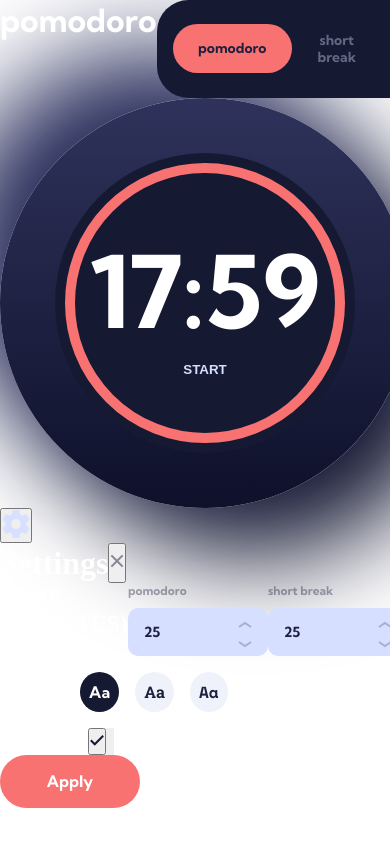
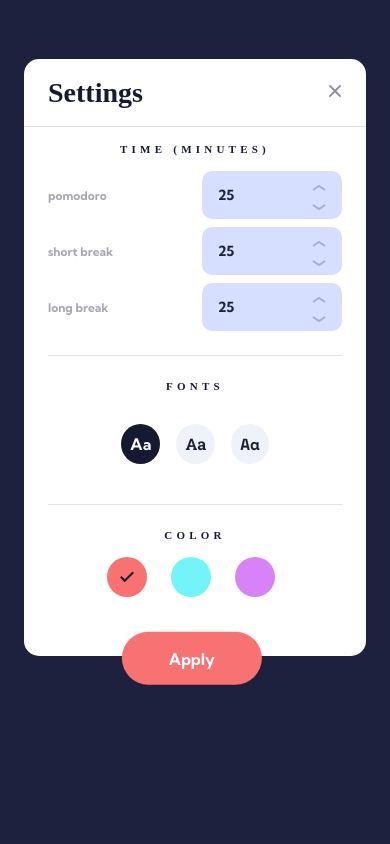
Before and after one commit to olaide-hok/pomodoro-app, a Next.js app: page / in a window 390 px wide. Both pictures are taken after a click on the button "settings". Built offline with nearby package versions, Linux system fonts and the light colour scheme.

Commit message:
update styles.
add mobile view styles.

```diff
--- a/app/globals.css
+++ b/app/globals.css
@@ -77,15 +77,14 @@
     --space-1000: 5rem;
 }
 
-html,
-body {
+html {
     max-width: 100vw;
     overflow-x: hidden;
 }
 
 body {
     color: white;
-    background: white;
+    background: hsl(var(--clr-blue-850));
     font-family: 'Kumbh Sans', 'Roboto Slab', 'Space Mono' sans-serif;
     -webkit-font-smoothing: antialiased;
     -moz-osx-font-smoothing: grayscale;
@@ -115,9 +114,6 @@ a {
     }
 }
 
-@media (max-width: 600px) {
-}
-
 /* ------------------- */
 /* Utility classes     */
 /* ------------------- */
@@ -139,6 +135,9 @@ a {
 .container {
     margin-inline: auto;
     max-width: 90rem;
+    display: flex;
+    align-items: center;
+    justify-content: center;
 }
 
 .sr-only {
@@ -179,6 +178,25 @@ a {
     color: hsl(var(--clr-white));
 }
 
+.text-blue-100 {
+    color: hsl(var(--clr-blue-100));
+}
+.text-blue-900 {
+    color: hsl(var(--clr-blue-900));
+}
+
+.bg-red-400 {
+    background: hsl(var(--clr-red-400));
+}
+
+.bg-cyan-300 {
+    background: hsl(var(--clr-cyan-300));
+}
+
+.bg-purple-400 {
+    background: hsl(var(--clr-purple-400));
+}
+
 /* Text transform */
 .uppercase {
     text-transform: uppercase;
@@ -214,6 +232,9 @@ a {
 
 .fs-16 {
     font-size: var(--fs-16);
+}
+.fs-28 {
+    font-size: var(--fs-28);
 }
 
 .fw-700 {
@@ -274,12 +295,9 @@ a {
     height: 3.3125rem;
 }
 
-.clock-btn:hover {
-    background-color: hsl(var(--clr-red-500));
-}
-
 .clock-form {
-    flex-direction: column;
+    align-items: center;
+    justify-content: space-between;
     row-gap: 0.625rem;
 }
 
@@ -364,9 +382,9 @@ a {
     background-color: hsl(var(--clr-blue-900));
     align-items: center;
     justify-content: center;
-    padding: var(--space-200);
+    padding: 0.9375rem;
     border-radius: 1.9688rem;
-    width: 25.75rem;
+    width: 100%;
 }
 
 .select-type-tab-wrapper > [aria-selected='true'] {
@@ -383,7 +401,8 @@ a {
     border: none;
     border-radius: 1.6563rem;
     cursor: pointer;
-    padding: var(--space-200) 25.5px;
+    padding: 1.0313rem 1.173rem;
+    font-size: var(--fs-12);
 }
 
 .type-tab-btn[aria-selected='false']:hover {
@@ -392,22 +411,26 @@ a {
 
 /* Timer */
 .timer-container {
-    /* background-color: hsl(var(--clr-blue-950)); */
-    border-radius: 205px;
-    background: var(--clr-gradient-1);
-    box-shadow: -50px -50px 100px 0px #272c5a, 50px 50px 100px 0px #121530;
+    border-radius: 11.375rem;
+    background: var(
+        --clr-gradient-1,
+        linear-gradient(271deg, #2e325a 0%, #0e112a 100%)
+    );
+    box-shadow: -1.125rem -1.125rem 6.25rem 0px #272c5a,
+        1.125rem 1.125rem 6.25rem 0 #121530;
     display: flex;
     align-items: center;
     justify-content: center;
-    width: 410px;
-    height: 410px;
+    /* width: 19.75rem; */
+    /* width: 100%; */
+    /* height: 19.75rem; */
+    /* height: 100%; */
+    aspect-ratio: 1;
 }
 
 .timer-circle {
     position: relative;
     background: hsl(var(--clr-blue-900));
-    width: 366px;
-    height: 366px;
     border-radius: 100%;
 }
 
@@ -437,11 +460,10 @@ a {
     text-align: center;
     color: white;
     flex-direction: column;
-    row-gap: var(--space-100);
 }
 
 .timer-display span {
-    font-size: 100px;
+    font-size: var(--fs-80);
 }
 
 .timer-btn {
@@ -449,4 +471,248 @@ a {
     border: none;
     cursor: pointer;
     color: hsl(var(--clr-blue-100));
+    font-size: var(--fs-14);
+    line-height: var(--lh-120);
+    letter-spacing: var(--ls-13);
 }
+
+/* Timer Details Page */
+.timer-details-wrapper {
+    display: flex;
+    flex-direction: column;
+    padding: var(--space-400) var(--space-300);
+}
+
+.timer-tabs-title {
+    align-items: center;
+    justify-content: center;
+    flex-direction: column;
+    row-gap: var(--space-500);
+    margin-bottom: 2.9375rem;
+}
+
+.timer-tabs-title .title {
+    font-size: var(--fs-24);
+}
+
+.timer-details-wrapper .settings-btn {
+    align-self: center;
+    border: none;
+    background: none;
+    cursor: pointer;
+    margin-top: var(--space-1000);
+
+    width: min-content;
+}
+
+.timer-details-wrapper .settings-btn svg g {
+    opacity: 0.5;
+}
+
+.timer-details-wrapper .settings-btn:hover svg g {
+    opacity: 1;
+}
+
+.timer-btn:hover {
+    color: hsl(var(--clr-red-400));
+}
+
+/* Settings Modal */
+.settings-overlay {
+    position: fixed;
+    inset: 0;
+    background-color: hsl(var(--clr-blue-850));
+    z-index: 100;
+}
+
+.settings-modal {
+    background-color: hsl(var(--clr-white));
+    border-radius: 0.9375rem;
+    max-width: 90%;
+    max-height: 90%;
+    margin: 3.6875rem var(--space-300) 2.0625rem;
+    position: relative;
+    padding-bottom: 1.6563rem;
+}
+
+.settings-modal .header {
+    justify-content: space-between;
+    align-items: center;
+    padding-block: var(--space-200);
+    padding-inline: var(--space-300);
+    border-bottom: 1px solid hsl(var(--clr-grey-200));
+    margin-bottom: var(--space-200);
+}
+
+.settings-modal .header .close-modal-btn {
+    border: none;
+    background: none;
+    cursor: pointer;
+}
+
+.time-fields {
+    align-items: center;
+    flex-direction: column;
+    row-gap: var(--space-200);
+    margin-inline: var(--space-300);
+    border-bottom: 1px solid hsl(var(--clr-grey-200));
+    padding-bottom: var(--space-300);
+}
+
+.time-fields .time {
+    font-size: 0.6875rem;
+    letter-spacing: 0.2644rem;
+    line-height: normal;
+}
+
+.time-input-wrapper {
+    flex-direction: column;
+    width: 100%;
+    row-gap: 0.5rem;
+}
+
+.font-fields {
+    align-items: center;
+    flex-direction: column;
+    row-gap: var(--space-200);
+    margin-inline: var(--space-300);
+    border-bottom: 1px solid hsl(var(--clr-grey-200));
+    padding-block: var(--space-300);
+}
+
+.font-fields .font {
+    font-size: 0.6875rem;
+    letter-spacing: 0.2644rem;
+    line-height: normal;
+}
+
+.color-fields {
+    align-items: center;
+    flex-direction: column;
+    row-gap: var(--space-200);
+    padding-top: var(--space-300);
+    padding-bottom: var(--space-400);
+}
+
+.color-fields .color {
+    font-size: 0.6875rem;
+    letter-spacing: 0.2644rem;
+    line-height: normal;
+}
+
+.color-btn-wrapper {
+    column-gap: var(--space-200);
+}
+
+.color-btn-wrapper .color-btn::before {
+    content: '';
+    position: absolute;
+    z-index: -1;
+    width: 100%;
+    height: 100%;
+    background: -o-repeating-linear-gradient();
+    border-radius: 50%;
+    border: 0.0625rem solid hsl(var(--clr-blue-50));
+    opacity: 0;
+    transition: opacity 500ms linear, transform 750ms ease-in-out;
+}
+
+.color-btn {
+    border: none;
+    cursor: pointer;
+    border-radius: 50%;
+    display: inline-grid;
+    place-items: center;
+    width: 2.5rem;
+    height: 2.5rem;
+    margin-right: var(--space-100);
+    position: relative;
+    transition: transform 0.2s ease;
+    z-index: 1;
+}
+
+.color-btn[aria-selected='false']:hover::before,
+.color-btn[aria-selected='false']:focus::before {
+    opacity: 1;
+    transform: scale(1.2);
+}
+
+.checkmark {
+    position: absolute;
+    top: 50%;
+    left: 50%;
+    transform: translate(-50%, -50%);
+    pointer-events: none;
+}
+
+.apply-btn-wrapper {
+    position: absolute;
+    transform: translate(70%, 5%);
+}
+
+/* ------------- */
+/* Media Queries */
+/* ------------- */
+
+/* Tablet */
+
+@media (min-width: 35em) {
+    .timer-tabs-title .title {
+        font-size: var(--fs-32);
+    }
+
+    .select-type-tab-wrapper {
+        padding: var(--space-200);
+        width: 25.75rem;
+    }
+
+    .type-tab-btn {
+        font-size: var(--fs-14);
+        padding: var(--space-200) 25.5px;
+    }
+
+    /* Timer */
+    .timer-container {
+        border-radius: 205px;
+        background: var(--clr-gradient-1);
+        box-shadow: -50px -50px 100px 0px #272c5a, 50px 50px 100px 0px #121530;
+        border-radius: 205px;
+        width: 410px;
+        height: 410px;
+    }
+
+    .timer-circle {
+        width: 366px;
+        height: 366px;
+    }
+
+    .timer-display {
+        row-gap: var(--space-100);
+    }
+
+    .timer-display span {
+        font-size: var(--fs-100);
+    }
+
+    .timer-btn {
+        font-size: var(--fs-16);
+        line-height: var(--lh-125);
+        letter-spacing: var(--ls-15);
+    }
+
+    .time-input-wrapper {
+        flex-direction: row;
+        column-gap: var(--space-300);
+    }
+
+    .clock-form {
+        flex-direction: column;
+        row-gap: 0.625rem;
+    }
+}
+
+@media (min-width: 35em) and (max-width: 47.999em) {
+}
+
+@media (min-width: 48em) {
+}
```
